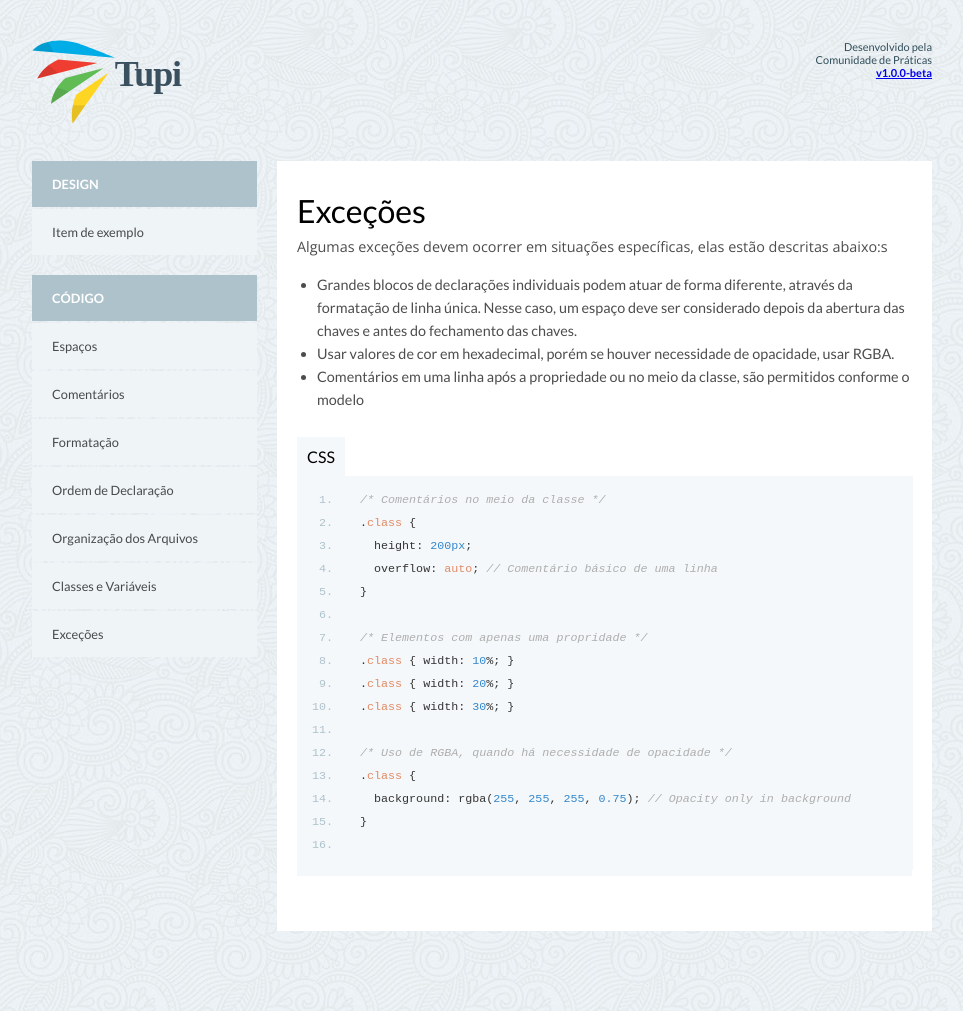
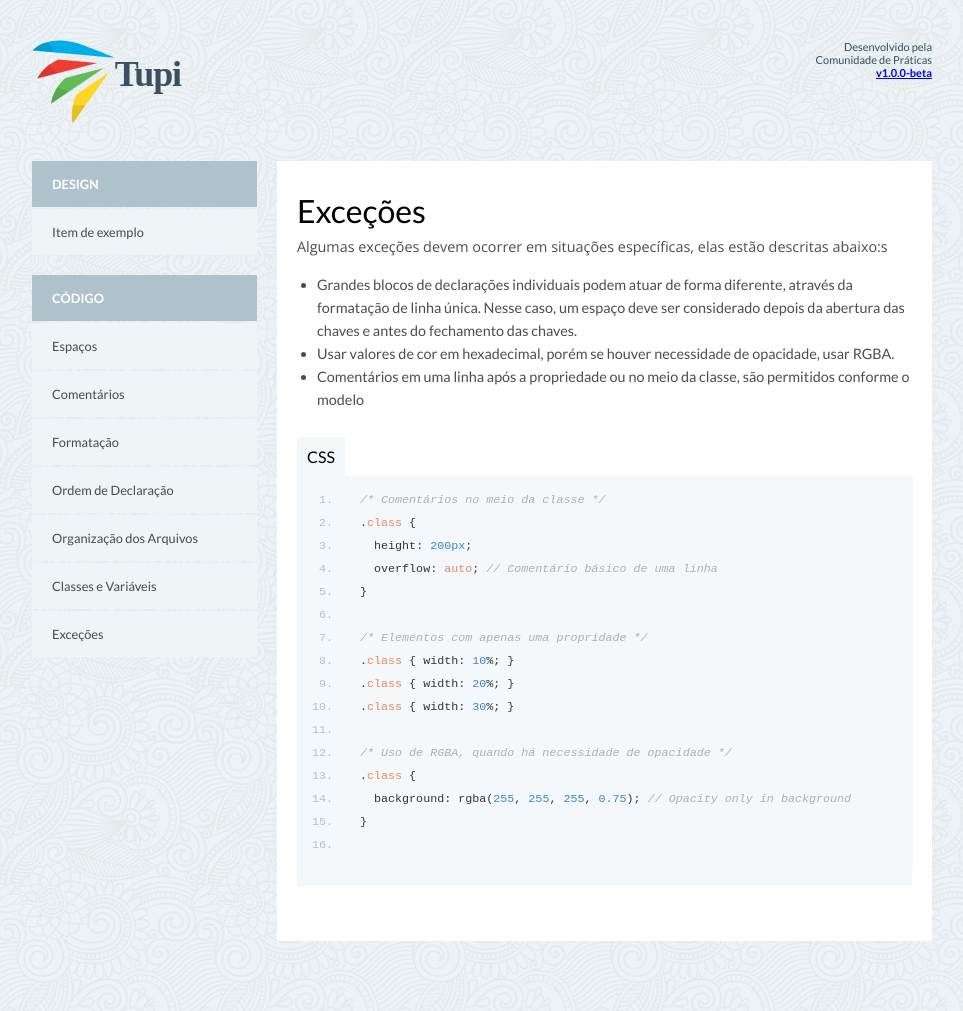
Before and after one commit to ABS-org/tupi-docs, a Jekyll site: the page built from docs/principles/exceptions.html, in a window 1280 px wide. Shown: the whole page, without its empty margins (158-1121 px from the left). Built offline with Jekyll 4.4.1, drawn with Linux system fonts in a browser that asks for light colours.

Commit message:
Update styles

```diff
--- a/_sass/_components.scss
+++ b/_sass/_components.scss
@@ -239,7 +239,8 @@
 #tabs--formatting,
 #tabs--comments,
 #tabs--exceptions,
-#tabs--declaration-order {
+#tabs--declaration-order,
+#tabs--class-and-variables {
   @extend .tabs;
 }
 #tabs--blank-spaces {
@@ -252,15 +253,18 @@
   height: 380px;
 }
 #tabs--exceptions {
-  height: 350px;
+  height: 360px;
 }
 #tabs--declaration-order {
   height: 480px;
 }
+#tabs--class-and-variables {
+  height: 420px;
+}
 
 .box-code {
   margin: 25px 20px 25px 20px;
-  padding-bottom: 50px;
+  padding: 25px 0;
   background: #f5f8fa;
   font-weight: normal;
 }
--- a/assets/css/build.css
+++ b/assets/css/build.css
@@ -213,7 +213,7 @@
 * Tabs
 * --------------------------------------------------
 */
-.tabs, #tabs--blank-spaces, #tabs--formatting, #tabs--comments, #tabs--exceptions, #tabs--declaration-order {
+.tabs, #tabs--blank-spaces, #tabs--formatting, #tabs--comments, #tabs--exceptions, #tabs--declaration-order, #tabs--class-and-variables {
   position: relative;
   margin: 65px 20px 25px 20px;
   padding-bottom: 50px; }
@@ -260,14 +260,17 @@
   height: 380px; }
 
 #tabs--exceptions {
-  height: 350px; }
+  height: 360px; }
 
 #tabs--declaration-order {
   height: 480px; }
 
+#tabs--class-and-variables {
+  height: 420px; }
+
 .box-code {
   margin: 25px 20px 25px 20px;
-  padding-bottom: 50px;
+  padding: 25px 0;
   background: #f5f8fa;
   font-weight: normal; }
 
```
